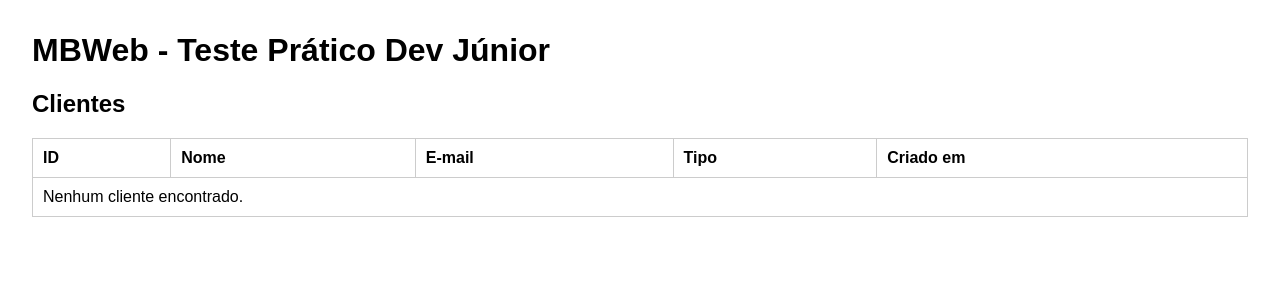
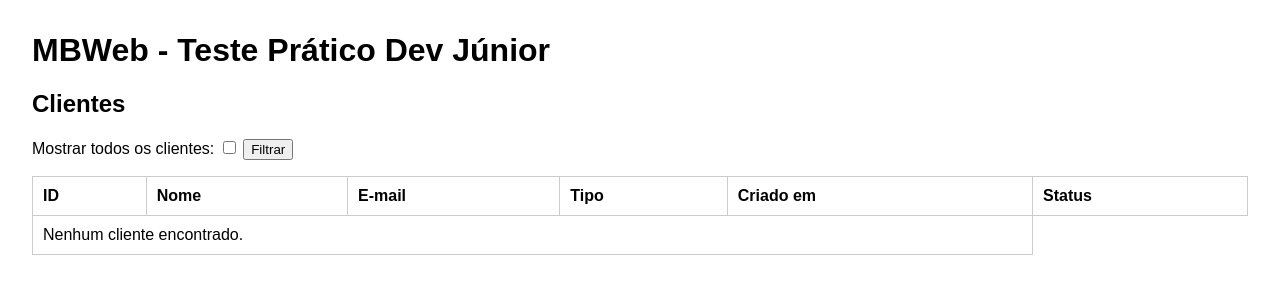
Before and after one commit to cleomarpro/ms_test, a Django app: page /clientes/ in a window 1280 px wide. Shown: the top 300 px of the page. Run offline with Django 5.2, Linux system fonts and the light colour scheme; data that the repository does not hold is empty.

Commit message:
feat: adicionar campo de status em Cliente e controles no template
- Adicionado campo  ao model Cliente
- View ajustada para filtrar clientes ativos por padrão e permitir listar todos
- Criado checkbox no template para alternar entre clientes ativos e todos
- Implementada função na view para alterar status do cliente
- Adicionado botão no template para ativar/inativar clientes

```diff
--- a/clientes/views.py
+++ b/clientes/views.py
@@ -1,7 +1,19 @@
 from django.shortcuts import render
-from .models import Cliente
+from .models import Cliente, StatusCliente
 
 
 def lista_clientes(request):
-    clientes = Cliente.objects.all()
-    return render(request, "clientes/lista_clientes.html", {"clientes": clientes})
+    data = {}
+    id_cliente = request.GET.get("id_cliente")
+    status_cliente = request.GET.get("status_cliente")
+    if request.GET.get("todos_cliente"):
+        data['clientes'] = Cliente.objects.all()
+    else:
+        data['clientes'] = Cliente.objects.filter(status=StatusCliente.ATIVO)
+    if id_cliente:
+        cliente = Cliente.objects.filter(id=id_cliente).first()
+        if cliente:
+            cliente.status = status_cliente
+            cliente.save()
+
+    return render(request, "clientes/lista_clientes.html", data)
--- a/ms_test/settings.py
+++ b/ms_test/settings.py
@@ -5,7 +5,7 @@
 SECRET_KEY = "django-insecure-teste-mbweb-dev-junior"
 DEBUG = True
 ALLOWED_HOSTS = []
-
+CSRF_TRUSTED_ORIGINS = ["https://*.github.dev", "https://localhost:8000", "https://localhost:8001"]
 INSTALLED_APPS = [
     "django.contrib.admin",
     "django.contrib.auth",
--- a/templates/clientes/lista_clientes.html
+++ b/templates/clientes/lista_clientes.html
@@ -2,7 +2,11 @@
 
 {% block content %}
 <h2>Clientes</h2>
-
+<form method="get">
+    <label for="todos_cliente">Mostrar todos os clientes:</label>
+    <input type="checkbox" id="todos_cliente" name="todos_cliente" {% if request.GET.todos_cliente %}checked{% endif %}>
+    <button type="submit">Filtrar</button>
+</form>
 <table>
     <thead>
         <tr>
@@ -11,6 +15,7 @@
             <th>E-mail</th>
             <th>Tipo</th>
             <th>Criado em</th>
+            <th>Status</th>
         </tr>
     </thead>
     <tbody>
@@ -21,11 +26,23 @@
             <td>{{ cliente.email }}</td>
             <td>{{ cliente.get_tipo_display }}</td>
             <td>{{ cliente.criado_em }}</td>
+            <td>
+                <form method="get">
+                    <input type="hidden" name="id_cliente" value="{{ cliente.id }}">
+                    {% if cliente.status == "AT" %}
+                        <input type="hidden" name="status_cliente" value="IN">
+                        <button type="submit">Inativar</button>
+                    {% else %}
+                        <input type="hidden" name="status_cliente" value="AT">
+                        <button type="submit">Ativar</button>
+                    {% endif %}
+                </form>
+            </td>
         </tr>
-        {% empty %}
-        <tr>
-            <td colspan="5">Nenhum cliente encontrado.</td>
-        </tr>
+            {% empty %}
+            <tr>
+                <td colspan="5">Nenhum cliente encontrado.</td>
+            </tr>
         {% endfor %}
     </tbody>
 </table>
```
Also changed, not shown: clientes/models.py (+8 -0 lines), README.md, clientes/migrations/0001_initial.py (added).
